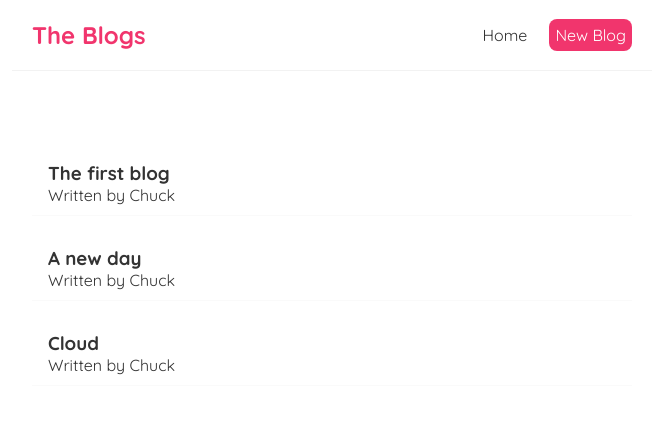
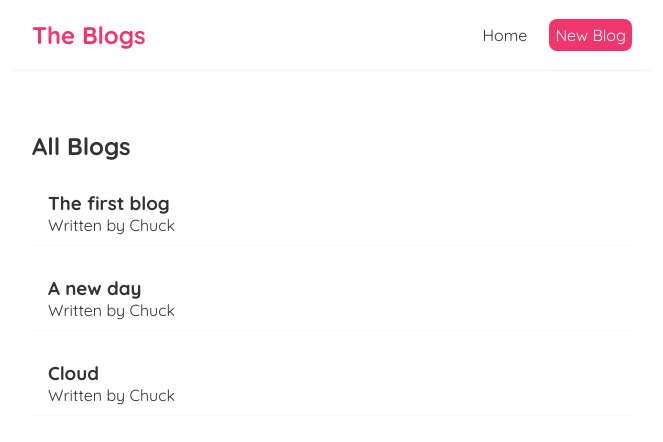
Before and after one commit to Hostage15/myreactblogapp, a React (Create React App) app: page / in a window 1280 px wide. Shown: the top 442 px of the page, without its empty margins (308-971 px from the left). Built offline with nearby package versions, Linux system fonts and the light colour scheme; the HTML template or start-up script is replaced by a standard one.

Commit message:
Added props

```diff
--- a/src/Home.js
+++ b/src/Home.js
@@ -1,4 +1,5 @@
 import { useState } from "react"
+import BlogList from "./blogList";
 
 const Home = () => {
     const [blogs, setBlogs] = useState([
@@ -12,12 +13,7 @@
 
     return (
         <div className="Home">
-            { blogs.map((blog) => (
-                <div className="blog-preview" key = { blog.id }>
-                    <h3>{ blog.title }</h3>
-                    <p>Written by { blog.author }</p>
-                </div>
-            ) )}
+            <BlogList blogs={blogs} title="All Blogs"/>
         </div>
      );
 }
--- /dev/null
+++ b/src/blogList.js
@@ -0,0 +1,17 @@
+const BlogList = ({ blogs, title }) => {
+
+
+    return (
+        <div className="blog-list">
+            <h2>{ title }</h2>
+            { blogs.map((blog) => (
+            <div className="blog-preview" key = { blog.id }>
+                <h3>{ blog.title }</h3>
+                <p>Written by { blog.author }</p>
+            </div>
+        ) )}
+        </div>
+     );
+}
+
+export default BlogList;
```
